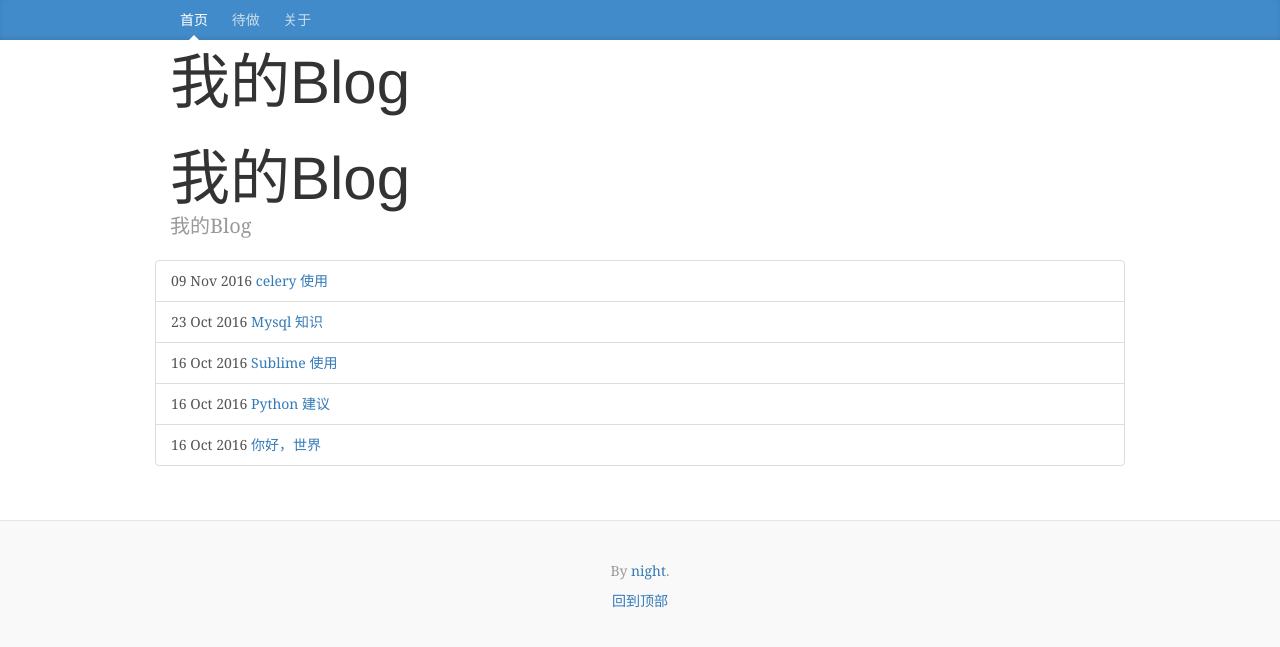
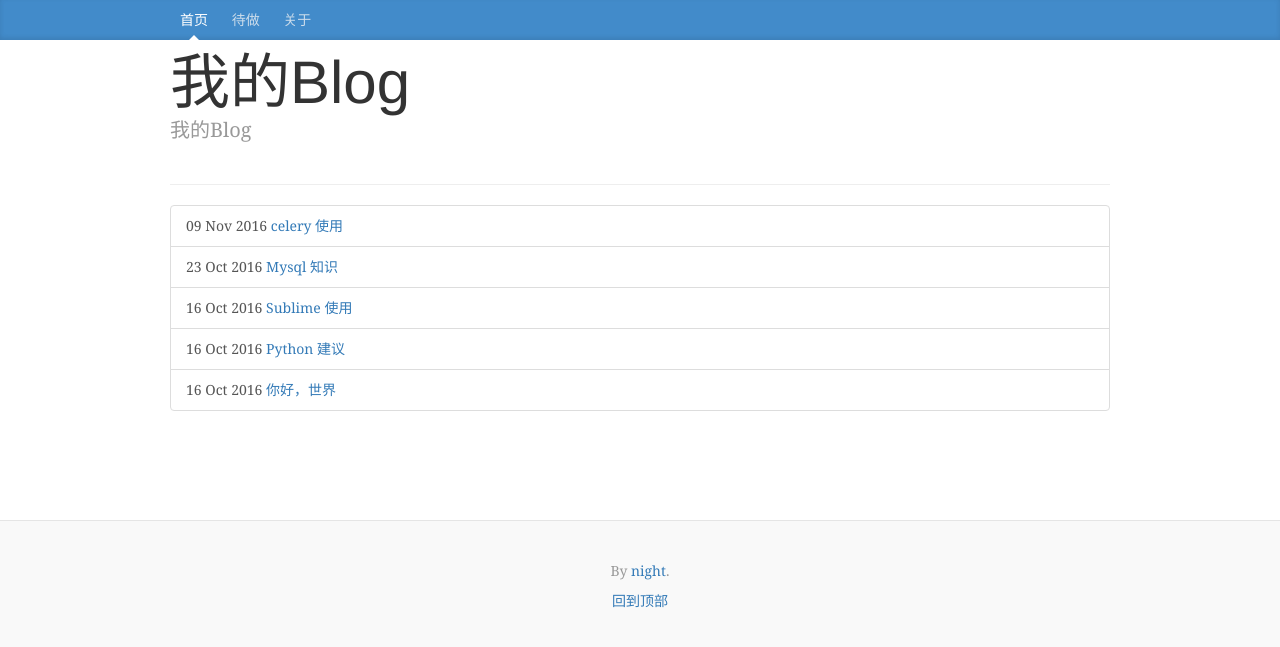
Before and after one commit to night1008/night1008.github.io, a Jekyll site: the page built from index.html, in a window 1280 px wide. Shown: the top 647 px of the page. Built offline with Jekyll 4.4.1, drawn with Linux system fonts in a browser that asks for light colours; the list of posts is cut into pages by our own code.

Commit message:
update post

```diff
--- a/_layouts/default.html
+++ b/_layouts/default.html
@@ -36,6 +36,7 @@
                     </div>
                 </div>
             </div>
+            <hr>
             <div class="row">
                 <div class="col-md-12">
                     <div class="blog-body">
--- a/index.html
+++ b/index.html
@@ -1,16 +1,9 @@
 ---
 layout: default
 title: 我的Blog
+description: 我的Blog
 ---
 
-<div class="blog-header">
-	<h1 class="blog-title">{{ page.title }}</h1>
-	<p class="lead blog-description">
-		我的Blog
-	</p>
-</div>
-
-<div class="row">
 <ul class="list-group">
 {% for post in paginator.posts %}
   	<li class="list-group-item">
@@ -62,4 +55,3 @@ title: 我的Blog
 	</ul>
 {% endif %}
 </div>
-</div>
```
Also changed, not shown: layout.html (deleted, +0 -10 lines). Lines whose indentation alone changed are shown as unchanged.
